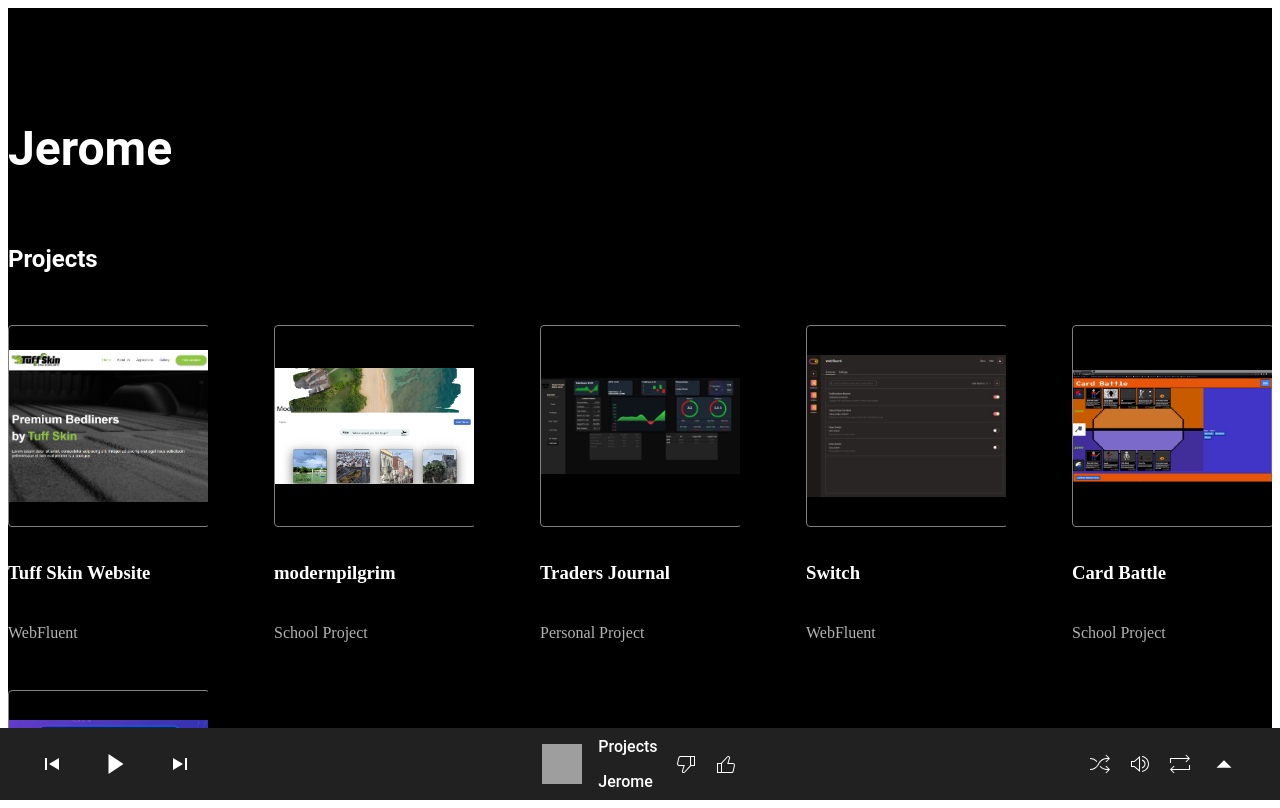
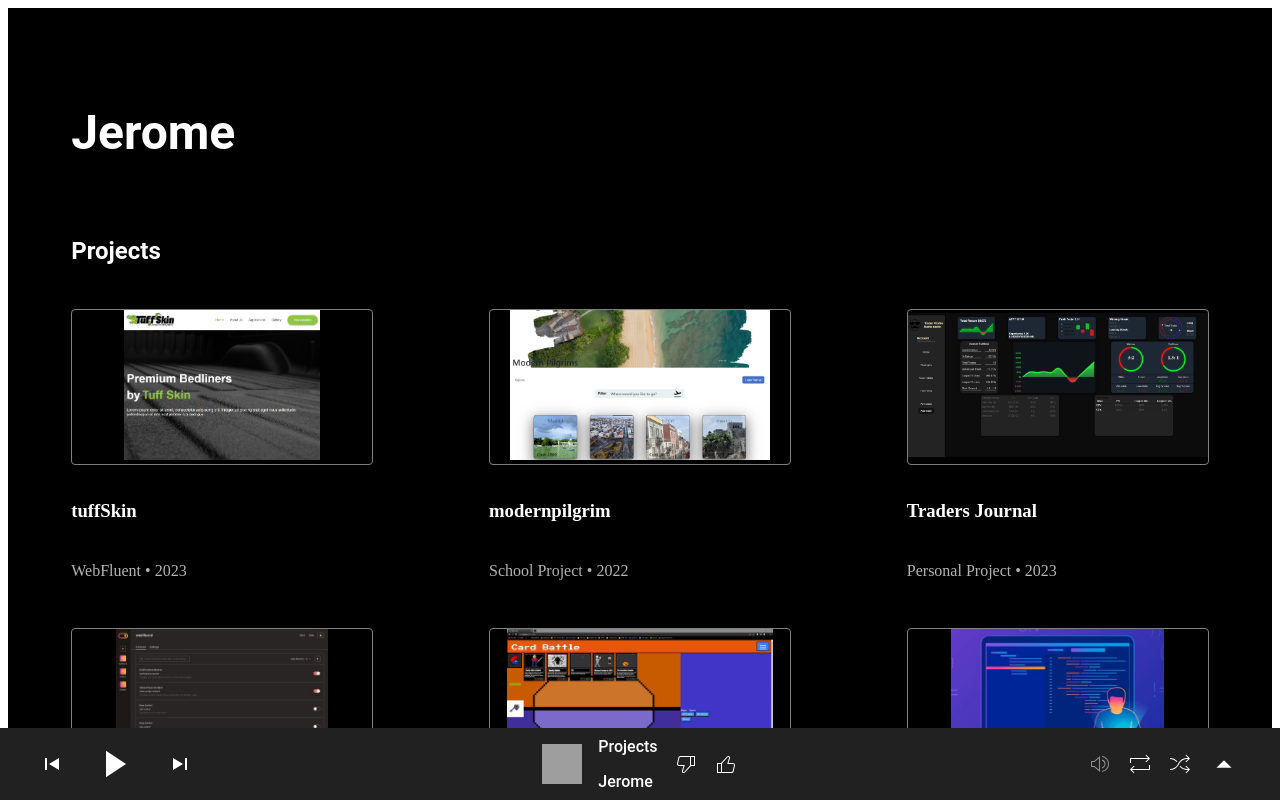
Before and after one commit to Jeromemn/Portfolio, a Next.js app: page /projects in a window 1280 px wide. Built offline with nearby package versions, Linux system fonts and the light colour scheme; grey boxes are pictures that could not be loaded.

Commit message:
made changes to projects array, updated project images to render, added styling to projects and single projects page

```diff
--- a/src/app/components/Footer.jsx
+++ b/src/app/components/Footer.jsx
@@ -172,7 +172,7 @@
   // const [image, setImage] = useState("");
 
   const projectImages = projectsData.reduce(
-    (acc, current) => ({...acc, [current.link]: current.imageData}),
+    (acc, current) => ({...acc, [current.link]: current.image}),
     {}
   );
 
@@ -215,13 +215,13 @@
       <FooterSectionContainer>
         <PlayPauseWrapper>
           <SkipIconWrapper>
-            <BackYouTube color="white" width={30} height={30} />
+            <BackYouTube color="white" width={24} height={24} />
           </SkipIconWrapper>
           <PlayIconWrapper>
-            <PlayYouTube color="white" width={30} height={30} />
+            <PlayYouTube color="white" width={40} height={40} />
           </PlayIconWrapper>
           <SkipIconWrapper>
-            <ForwardYouTube color="white" width={30} height={30} />
+            <ForwardYouTube color="white" width={24} height={24} />
           </SkipIconWrapper>
         </PlayPauseWrapper>
 
@@ -250,13 +250,13 @@
 
         <ShuffleRepeatSection>
           <IconWrapper>
-            <YouTubeShuffle color="white" width={30} height={30} />
-          </IconWrapper>
-          <IconWrapper>
-            <VolumeIcon color="white" width={30} height={30} />
+            <VolumeIcon color="rgb(144, 144, 144)" width={30} height={30} />
           </IconWrapper>
           <IconWrapper>
             <ReplayIcon color="white" width={30} height={30} />
+          </IconWrapper>
+          <IconWrapper>
+            <YouTubeShuffle color="white" width={30} height={30} />
           </IconWrapper>
           <ArrowWrapper>
             <UpArrow color="white" width={30} height={30} />
--- a/src/app/components/albums/allAlbums.jsx
+++ b/src/app/components/albums/allAlbums.jsx
@@ -5,13 +5,20 @@
 import projectsData from "src/app/utils/projectsData";
 // import tuffSkin from 'src/app/images/projectImages/tuffSkin.png';
 
+const ProjectsPageWrapper = styled.div`
+  /* display: flex;
+  flex-direction: column;
+  justify-content: center;
+  width: 80%; */
+`;
+
 const ProjectContainer = styled.div`
   display: flex;
   flex-wrap: wrap;
   justify-content: space-between;
   align-items: flex-start;
   gap: 2rem;
-  padding: 2rem 0rem;
+  /* padding: 2rem 0rem; */
 `;
 
 const Albums = styled.div`
@@ -20,7 +27,7 @@
   gap: 1rem;
   overflow: hidden;
   flex-wrap: wrap;
-  width: 200px;
+  /* width: 200px; */
 
 `;
 
@@ -28,8 +35,8 @@
   /* display: flex; */
   justify-content: center;
   align-items: center;
-  width: 200px;
-  height: 200px;
+  /* width: 200px; */
+  /* height: 200px; */
   border: 1px solid grey;
   border-radius: 4px;
   overflow: hidden;
@@ -47,10 +54,10 @@
 
 `;
 
-const ProjectsTitle = styled.h2`
-  color: white;
-  font-family: Roboto, Noto Naskh Arabic UI, Arial, sans-serif;
-`;
+// const ProjectsTitle = styled.h2`
+//   color: white;
+//   font-family: Roboto, Noto Naskh Arabic UI, Arial, sans-serif;
+// `;
 
 const ProjectName = styled.h3`
   color: white;
@@ -108,9 +115,10 @@
 // ];
 
 const AllAlbums = () => {
+  // const projectImage
+  console.log(projectsData);
   return (
-    <div>
-      <ProjectsTitle>Projects</ProjectsTitle>
+
       <ProjectContainer>
         {projectsData.map((project) => (
           <Albums key={project.id}>
@@ -118,10 +126,10 @@
               <Link href={project.link}>
 
               <Image
-                src={project.image}
-                alt="project image"
-                width={200}
-                height={200}
+                src={project.image.url}
+                alt={project.image.alt}
+                width={300}
+                height={150}
                 // fill={true}
                 style={{objectFit: 'scale-down', objectPosition: 'center'}}
                 // object-position="center"
@@ -130,14 +138,14 @@
             </AlbumCover>
             <AlbumInfo>
               <ProjectName>{project.name}</ProjectName>
-              <ProjectInfo>{project.team}</ProjectInfo>
+              <ProjectInfo>{project.team} • {project.year}</ProjectInfo>
             </AlbumInfo>
           </Albums>
         ))}
       </ProjectContainer>
-    </div>
   );
 };
+
 
 export default AllAlbums;
 
--- a/src/app/layout.jsx
+++ b/src/app/layout.jsx
@@ -1,8 +1,14 @@
 // import Home from "./page";
-'use client';
+// 'use client';
 import React from "react";
 import StyledComponentsRegistry from "./styles/registry";
 import Footer from "./components/Footer";
+
+export const metadata = {
+  title: "Home",
+  description: "Home page",
+  keywords: "home, page",
+};
 
 export default function RootLayout({ children }) {
   return (
--- a/src/app/page.jsx
+++ b/src/app/page.jsx
@@ -7,11 +7,7 @@
 import mainImage from "./images/mainImage.jpg";
 import Footer from "./components/Footer";
 
-export const metadata = {
-  title: "Home",
-  description: "Home page",
-  keywords: "home, page",
-};
+
 
 const ContentWrapper = styled.div`
   display: flex;
--- a/src/app/projects/page.jsx
+++ b/src/app/projects/page.jsx
@@ -18,8 +18,11 @@
 
 const ArtistHeaderWapper = styled.div`
   display: flex;
-  padding: 1rem 0;
-  justify-content: flex-start;
+  padding: 0 0 1.5rem 0;
+  /* justify-content: space-between; */
+  flex-direction: column;
+  gap: 1.5rem;
+  /* align-items: center; */
 `;
 
 const ArtistHeader = styled.h1`
@@ -28,15 +31,30 @@
   color: white;
 `;
 
+const ProjectsContentWrapper = styled.div`
+  display: flex;
+  flex-direction: column;
+  /* justify-content: center; */
+  width: 90%;
+  height: calc(100vh - 72px);
+
+`;
+
+const ProjectsTitle = styled.h2`
+  color: white;
+  font-family: Roboto, Noto Naskh Arabic UI, Arial, sans-serif;
+`;
+
 const ProjectsPage = () => {
   return (
     <ProjectsPageWrapper>
-      <div>
+      <ProjectsContentWrapper>
         <ArtistHeaderWapper>
           <ArtistHeader>Jerome</ArtistHeader>
+          <ProjectsTitle>Projects</ProjectsTitle>
         </ArtistHeaderWapper>
         <AllAlbums />
-      </div>
+      </ProjectsContentWrapper>
     </ProjectsPageWrapper>
   );
 };
--- a/src/app/utils/projectsData.js
+++ b/src/app/utils/projectsData.js
@@ -1,11 +1,12 @@
 const projectsData = [
   {
     id: 1,
-    name: "Tuff Skin Website",
+    name: "tuffSkin",
+    title: "Tuff Skin Website",
     team: "WebFluent",
     description: "Tuff Skin Website and content management system",
-    image: "/tuffSkint.png",
-    imageData: {
+    // image: "/tuffSkint.png",
+    image: {
       url: "/tuffSkint.png",
       alt: "Tuff Skin Website",
       title: "Tuff Skin",
@@ -14,7 +15,8 @@
     gitHub: "https://github.com/WebFluent/tuff-skin",
     link: "/projects/tuffSkin",
     about: "Tuff Skin Website",
-    techUsed: [
+    year: "2023",
+    commits: "https://github.com/WebFluent/tuff-skin/commits?author=Jeromemn",    techUsed: [
       "React",
       "Next.js",
       "esLint",
@@ -36,8 +38,8 @@
     title: "Modern Pilgrim Website",
     team: "School Project",
     description: "Modern Pilgrim",
-    image: "/modernPilgrims.png",
-    imageData: {
+    // image: "/modernPilgrims.png",
+    image: {
       url: "/modernPilgrims.png",
       alt: "Traders Journal",
       title: "Traders Journal",
@@ -46,6 +48,7 @@
     gitHub: "https://github.com/Jeromemn/Modern-Pilgrim",
     link: "/projects/modernpilgrim",
     about: "Modern Pilgrim Website",
+    year: "2022",
     techUsed: [
       "React.js",
       "Node.js",
@@ -66,8 +69,8 @@
     name: "Traders Journal",
     team: "Personal Project",
     description: "A trading journal application",
-    image: "/images/TJAlbum.jpg",
-    imageData: {
+    // image: "/images/TJAlbum.jpg",
+    image: {
       url: "/images/TJAlbum.jpg",
       alt: "Traders Journal",
       title: "Traders Journal",
@@ -76,6 +79,7 @@
     gitHub: "https://github.com/Jeromemn/Traders-Journal",
     link: "/projects/tradersJournal",
     about: "A trading journal application",
+    year: "2023",
     techUsed: [
       "React",
       "Next",
@@ -95,16 +99,17 @@
     name: "Switch",
     team: "WebFluent",
     description: "Switch a feature flag management application",
-    image: "/images/switchAlbum.jpg",
-    imageData: {
-      url: "/images/TJAlbum.jpg",
-      alt: "Traders Journal",
-      title: "Traders Journal",
+    // image: "/images/switchAlbum.jpg",
+    image: {
+      url: "/images/switchAlbum.jpg",
+      alt: "swicth webpage",
+      title: "Switch application",
     },
     webSite: "https://ft-emd51pitl-webfluent.vercel.app/",
     gitHub: "https://github.com/WebFluent/switch",
     link: "/projects/switch",
     about: "Switch a feature flag management application",
+    year: "2023",
     techUsed: [
       "React",
       "TypeScript",
@@ -125,16 +130,17 @@
     name: "Card Battle",
     team: "School Project",
     description: "A JavaScript implementation of a custom card game. Card battle is both a fun solitaire and multiplayer game since you can play against the A.I.(novice).",
-    image: "/images/Card-Battle-gif.gif",
-    imageData: {
-      url: "/images/TJAlbum.jpg",
-      alt: "Traders Journal",
-      title: "Traders Journal",
+    // image: "/images/Card-Battle-gif.gif",
+    image: {
+      url: "/images/Card-Battle-gif.gif",
+      alt: "card battle page",
+      title: "CardBattle",
     },
     webSite: "https://card-battle.herokuapp.com/",
     gitHub: "https://github.com/Jeromemn/card-battle",
     link: "/projects/cardbattle",
     about:"The goal of the game is eliminate your opponent by lowering their hitpoints to 0 first. All 10 cards have the same option to attack, defend, or skip. Click a card to call it to action. The game checks the attributes of the selected card: attack and defend. If the selected card attacks, the opponent will have their hitpoints deducted by the attack subtracted by the defending cards defense. You can regain hitpoints by selecting a card and using defense. The first player to 0 hitpoints loses.",
+    year: "2022",
     techUsed: [
       "JavaScript",
       "bCrypt",
@@ -152,16 +158,17 @@
     name: "Web App Text Editor",
     team: "School Project",
     description: "a Progressive Web Application that recognized JavaScript and can be typed in and saved both via a live web application and a local application that is off line. The online and offline versions will sync together to ensure nothing is lost",
-    image: "/images/textedit.jpg",
-    imageData: {
-      url: "/images/TJAlbum.jpg",
-      alt: "Traders Journal",
-      title: "Traders Journal",
+    // image: "/images/textedit.jpg",
+    image: {
+      url: "/images/textedit.jpg",
+      alt: "text editor page",
+      title: "text editor",
     },
     webSite: "https://pwathejateway.herokuapp.com/",
     gitHub: "https://github.com/Jeromemn/Progressive-Web-App-TextEditor",
     link: "/projects/pwaTextEditor",
     about: "Online offline text editor",
+    year: "2022",
     techUsed: [
       "JavaScript",
       "CSS",
```
Also changed, not shown: src/app/components/Text.jsx (added, +50 -0 lines), src/app/projects/[singleProject]/page.jsx (+74 -30 lines), src/app/styles/theme.js (added, +51 -0 lines).
